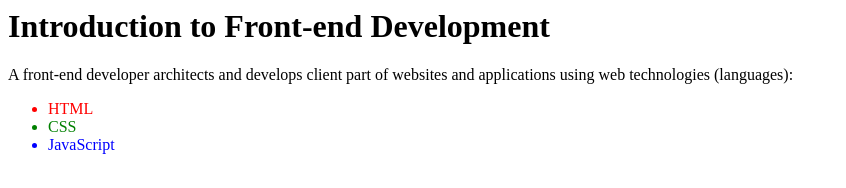
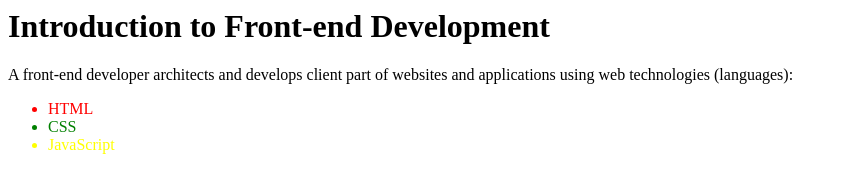
Before and after one commit to ivandobrican/IT-Project, a plain HTML site: page index.html in a window 1280 px wide. Shown: the whole page, without its empty margins (0-846 px from the left). Drawn offline with Linux system fonts and the light colour scheme.

```diff
--- a/index.html
+++ b/index.html
@@ -10,6 +10,7 @@
 
 <li style="color: green;">CSS</li>
 
-<li style="color: blue;">JavaScript</li>
+
+<li style="color:yellow;">JavaScript</li>
 
 </ul>
```
